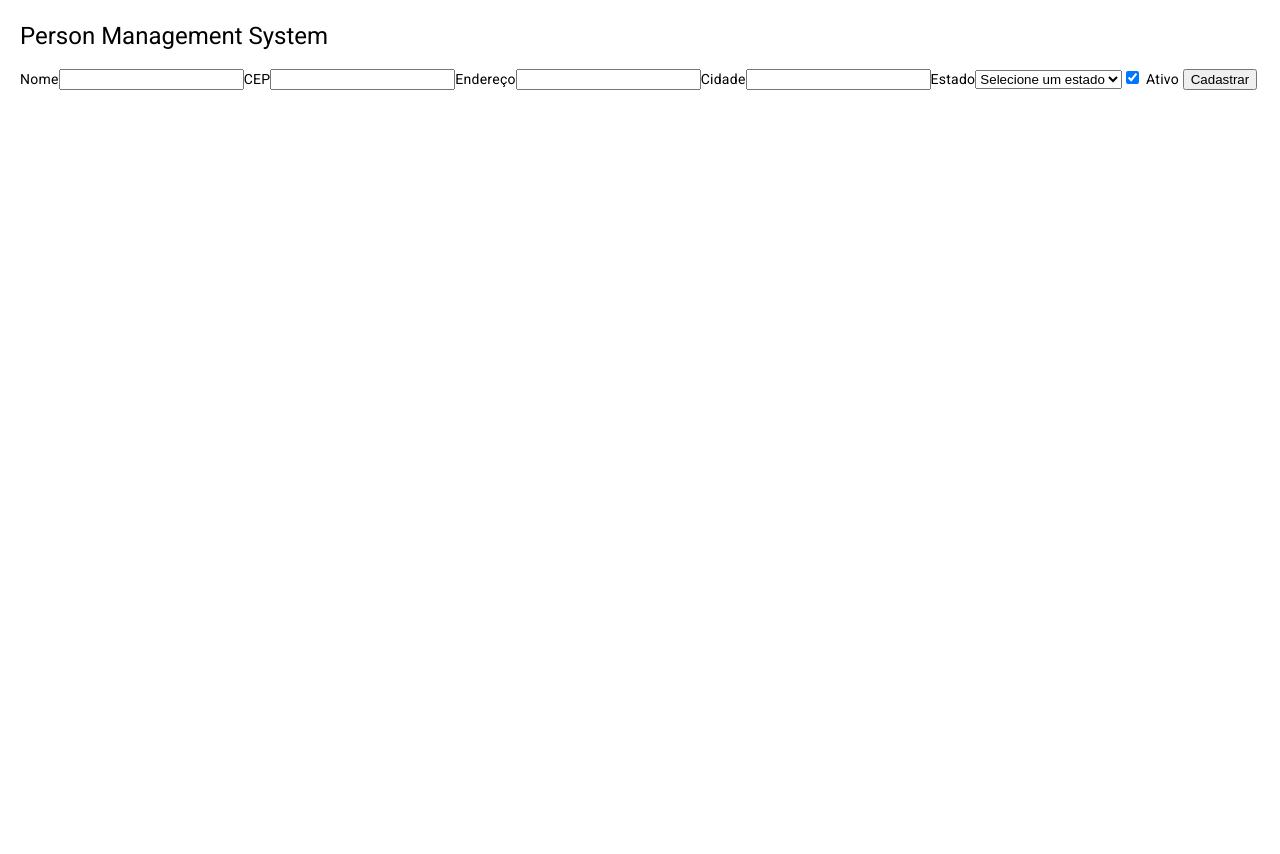
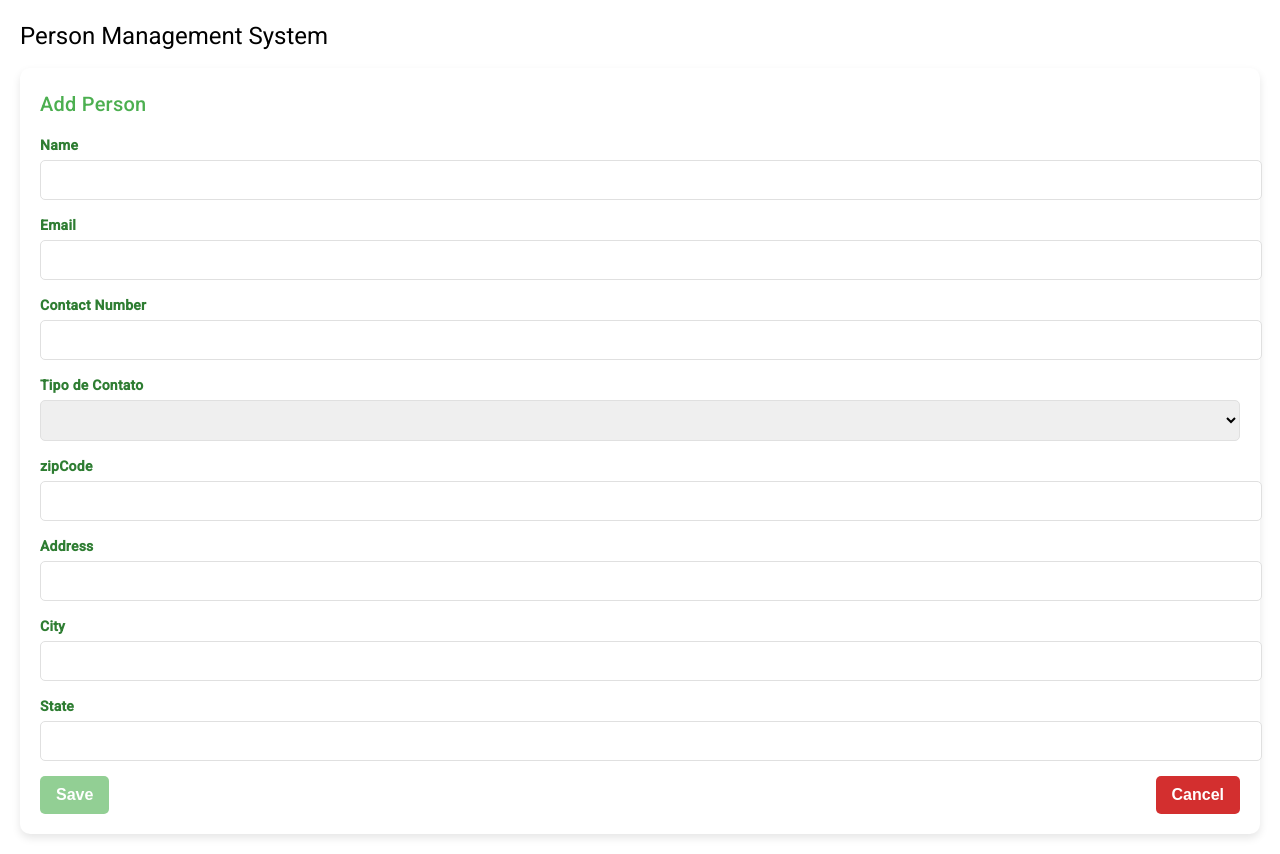
Before and after one commit to Sanluis94/ContactList-Front-end, an Angular app: page /person-form in a window 1280 px wide. Before the commit the page ends 800 px from the top, so only its background shows below. Built offline with nearby package versions, Linux system fonts and the light colour scheme.

Commit message:
Fixing registering and trying to display correctly the info for the contacts

```diff
--- a/src/app/components/person-form/person-form.component.html
+++ b/src/app/components/person-form/person-form.component.html
@@ -1,25 +1,66 @@
-<form [formGroup]="personForm" (ngSubmit)="onSubmit()">
-    <label for="name">Nome</label>
-    <input id="name" formControlName="name" type="text" required />
+<div class="container">
+  <h2>{{ isEditing ? 'Edit Person' : 'Add Person' }}</h2>
 
-    <label for="cep">CEP</label>
-    <input id="cep" formControlName="cep" type="text" (blur)="fetchAddress()" required />
+  <form [formGroup]="personForm" (ngSubmit)="onSubmit()">
+    <div class="form-group">
+      <label for="name">Name</label>
+      <input id="name" formControlName="name" type="text" required />
+    </div>
 
-    <label for="address">Endereço</label>
-    <input id="address" formControlName="address" type="text" required />
+    <div class="form-group">
+      <label for="email">Email</label>
+      <input id="email" formControlName="email" type="email" required />
+      <div class="error-message" *ngIf="personForm.get('email')?.invalid && personForm.get('email')?.touched">
+        Email inválido
+      </div>
+    </div>
 
-    <label for="city">Cidade</label>
-    <input id="city" formControlName="city" type="text" required />
+    <div class="form-group">
+      <label for="phone">Contact Number</label>
+      <input id="phone" formControlName="phone" type="text" required />
+      <div class="error-message" *ngIf="personForm.get('phone')?.invalid && personForm.get('phone')?.touched">
+        O telefone deve ter 10 ou 11 dígitos numéricos.
+      </div>
+    </div>
 
-    <label for="state">Estado</label>
-    <select id="state" formControlName="state" required>
-      <option value="">Selecione um estado</option>
-      <option *ngFor="let uf of states" [value]="uf">{{ uf }}</option>
-    </select>
+    <!-- Campo para selecionar o tipo de contato -->
+    <div class="form-group">
+      <label for="contactType">Tipo de Contato</label>
+      <select id="contactType" formControlName="contactType" class="form-control" required>
+        <option value="1">Telefone</option>
+        <option value="2">Email</option>
+        <option value="3">Endereço</option>
+      </select>
+      <div *ngIf="personForm.get('contactType')?.invalid && personForm.get('contactType')?.touched" class="error-message">
+        Tipo de contato é obrigatório.
+      </div>
+    </div>
 
-    <label>
-      <input type="checkbox" formControlName="active" /> Ativo
-    </label>
+    <div class="form-group">
+      <label for="zipCode">zipCode</label>
+      <input id="zipCode" formControlName="zipCode" type="text" (blur)="fetchAddress()" required />
+    </div>
 
-    <button type="submit">{{ isEditMode ? 'Atualizar' : 'Cadastrar' }}</button>
+    <div class="form-group">
+      <label for="address">Address</label>
+      <input id="address" formControlName="address" type="text" required />
+    </div>
+
+    <div class="form-group">
+      <label for="city">City</label>
+      <input id="city" formControlName="city" type="text" required />
+    </div>
+
+    <div class="form-group">
+      <label for="state">State</label>
+      <input id="state" formControlName="state" type="text" required />
+    </div>
+
+    <div class="button-group">
+      <button type="submit" class="save-btn" [disabled]="personForm.invalid">
+        {{ isEditing ? 'Update' : 'Save' }}
+      </button>
+      <button type="button" class="cancel-btn" (click)="onCancel()">Cancel</button>
+    </div>
   </form>
+</div>
--- a/src/app/components/person-form/person-form.component.scss
+++ b/src/app/components/person-form/person-form.component.scss
@@ -1,63 +1,111 @@
-.form-container {
-  max-width: 600px;
-  margin: 40px auto;
+/* Paleta de Cores */
+$primary-color: #4CAF50;
+$secondary-color: #2E7D32;
+$background-color: #F4F7F6;
+$hover-color: #C8E6C9;
+$border-color: #E0E0E0;
+$danger-color: #D32F2F;
+$danger-hover: #B71C1C;
+
+/* Estilos gerais */
+.container {
+  background: white;
+  border-radius: 10px;
   padding: 20px;
-  background: #ffffff;
-  box-shadow: 0 4px 10px rgba(0, 0, 0, 0.1);
-  border-radius: 10px;
+  box-shadow: 0px 4px 8px rgba(0, 0, 0, 0.1);
+}
 
 h2 {
-    text-align: center;
-    margin-bottom: 20px;
+  color: $primary-color;
+  margin-bottom: 15px;
 }
 
 .form-group {
-    display: flex;
-    flex-direction: column;
   margin-bottom: 15px;
+}
 
 label {
   font-weight: bold;
+  color: $secondary-color;
+  display: block;
   margin-bottom: 5px;
 }
 
-    input {
+input, select {
+  width: 100%;
   padding: 10px;
-      border: 1px solid #ccc;
+  border: 1px solid $border-color;
   border-radius: 5px;
   font-size: 16px;
 }
+
+input:focus, select:focus {
+  outline: none;
+  border-color: $primary-color;
+  box-shadow: 0px 0px 5px rgba(76, 175, 80, 0.5);
 }
 
-  .actions {
+/* Botões de ação */
+button {
+  border: none;
+  padding: 10px 16px;
+  cursor: pointer;
+  font-size: 16px;
+  font-weight: bold;
+  border-radius: 5px;
+  transition: all 0.3s ease;
+}
+
+.save-btn {
+  background: $primary-color;
+  color: white;
+}
+
+.save-btn:hover {
+  background: darken($primary-color, 10%);
+}
+
+.save-btn:disabled {
+  background-color: lighten($primary-color, 20%);
+  cursor: not-allowed;
+}
+
+.cancel-btn {
+  background: $danger-color;
+  color: white;
+}
+
+.cancel-btn:hover {
+  background: $danger-hover;
+}
+
+/* Ajuste para agrupar botões corretamente */
+.button-group {
   display: flex;
   justify-content: space-between;
+  gap: 10px;
+}
+
+/* Ajuste para telas menores */
+@media (max-width: 480px) {
+  .button-group {
+    flex-direction: column;
+  }
 
   button {
-      padding: 10px 15px;
-      font-size: 16px;
-      border: none;
-      border-radius: 5px;
-      cursor: pointer;
-      transition: all 0.3s ease;
-
-      &.save {
-        background-color: #28a745;
-        color: white;
-
-        &:hover {
-          background-color: #218838;
+    width: 100%;
   }
 }
 
-      &.cancel {
-        background-color: #dc3545;
-        color: white;
+/* Responsividade */
+@media (max-width: 768px) {
+  input, select {
+    font-size: 14px;
+    padding: 8px;
+  }
 
-        &:hover {
-          background-color: #c82333;
+  button {
+    padding: 8px 12px;
+    font-size: 14px;
   }
 }
-    }
-  }
-}
--- a/src/app/components/person-form/person-form.component.ts
+++ b/src/app/components/person-form/person-form.component.ts
@@ -12,9 +12,8 @@ import { HttpClient } from '@angular/common/http';
 })
 export class PersonFormComponent implements OnInit {
   personForm: FormGroup;
-  isEditMode = false;
+  isEditing = false;
   personId?: number;
-  states: string[] = ['AC', 'AL', 'AP', 'AM', 'BA', 'CE', 'DF', 'ES', 'GO', 'MA', 'MT', 'MS', 'MG', 'PA', 'PB', 'PR', 'PE', 'PI', 'RJ', 'RN', 'RS', 'RO', 'RR', 'SC', 'SP', 'SE', 'TO']; // Adicione esta linha
 
   constructor(
     private fb: FormBuilder,
@@ -25,50 +24,65 @@ export class PersonFormComponent implements OnInit {
   ) {
     this.personForm = this.fb.group({
       name: ['', Validators.required],
-      cep: ['', [Validators.required, Validators.minLength(8)]],
+      email: ['', [Validators.required, Validators.email]],
+      phone: ['', [Validators.required, Validators.pattern('^[0-9]{10,11}$')]],
+      zipCode: ['', [Validators.required, Validators.minLength(8), Validators.maxLength(8)]],
       address: ['', Validators.required],
       city: ['', Validators.required],
       state: ['', Validators.required],
-      active: [true]
+      active: [true],
+      contactType: ['', Validators.required],
     });
   }
 
   ngOnInit(): void {
     this.personId = Number(this.route.snapshot.paramMap.get('id'));
     if (this.personId) {
-      this.isEditMode = true;
+      this.isEditing = true;
       this.personService.getPersonById(this.personId).subscribe(person => {
-        this.personForm.patchValue(person);
+        this.personForm.reset(person); // Usa reset para garantir atualização correta
       });
     }
   }
 
   onSubmit(): void {
-    if (this.personForm.valid) {
+    if (this.personForm.invalid) {
+      this.personForm.markAllAsTouched();
+      return;
+    }
+
     const person: Person = this.personForm.value;
+    console.log('Enviando para a API:', JSON.stringify(person, null, 2));
 
-      if (this.isEditMode) {
-        this.personService.updatePerson(this.personId!, person).subscribe(() => {
+    this.personService.createPerson(person).subscribe({
+      next: () => {
+        console.log('Pessoa criada com sucesso:', person);
         this.router.navigate(['/people']);
+      },
+      error: (err) => {
+        console.error('Erro ao criar pessoa:', err);
+        console.log('Detalhes do erro:', err.message);
+        console.log('Erro completo:', err);
+      }
     });
-      } else {
-        this.personService.createPerson(person).subscribe(() => {
-          this.router.navigate(['/people']);
-        });
-      }
-    }
   }
 
   fetchAddress(): void {
-    const cep = this.personForm.get('cep')?.value;
-    if (cep.length === 8) {
-      this.http.get<any>(`https://viacep.com.br/ws/${cep}/json/`).subscribe(data => {
+    const zipCode = this.personForm.get('zipCode')?.value;
+    if (zipCode.length === 8) {
+      this.http.get<any>(`https://viacep.com.br/ws/${zipCode}/json/`).subscribe(data => {
+        if (!data.erro) {
           this.personForm.patchValue({
             address: `${data.logradouro}, ${data.bairro}`,
             city: data.localidade,
             state: data.uf
           });
+        }
       });
     }
   }
+
+  onCancel(): void {
+    this.router.navigate(['/people']);
   }
+}
--- a/src/app/components/person-list/person-list.component.html
+++ b/src/app/components/person-list/person-list.component.html
@@ -6,10 +6,11 @@
       <th>ID</th>
       <th>Nome</th>
       <th>Endereço</th>
-      <th>CEP</th>
+      <th>zipCode</th>
       <th>UF</th>
       <th>Ativo</th>
       <th>Contatos</th>
+      <th>Tipo de Contato</th>
       <th>Ações</th>
     </tr>
   </thead>
@@ -18,12 +19,12 @@
       <td>{{ person.id }}</td>
       <td>{{ person.name }}</td>
       <td>{{ person.address }}</td>
-      <td>{{ person.cep }}</td>
+      <td>{{ person.zipCode }}</td>
       <td>{{ person.state }}</td>
       <td>{{ person.active ? 'Sim' : 'Não' }}</td>
       <td>{{ person.contacts.join(', ') }}</td>
+      <td>{{ getContactType(person.contactType) }}</td>
       <td>
-        <button (click)="loadPeople()">Carregar</button>
         <button (click)="deletePerson(person.id)">Excluir</button>
       </td>
     </tr>
--- a/src/app/components/person-list/person-list.component.scss
+++ b/src/app/components/person-list/person-list.component.scss
@@ -1,33 +1,103 @@
-.list-container {
-    max-width: 90%;
-    margin: 40px auto;
-    background: #ffffff;
-    padding: 20px;
-    border-radius: 10px;
-    box-shadow: 0 4px 10px rgba(0, 0, 0, 0.1);
+/* person-list.component.scss */
 
-    h2 {
-      text-align: center;
-      margin-bottom: 20px;
-    }
+/* Paleta de Cores */
+$primary-color: #4CAF50;
+$secondary-color: #2E7D32;
+$background-color: #F4F7F6;
+$hover-color: #C8E6C9;
+$border-color: #E0E0E0;
+$danger-color: #D32F2F;
+$danger-hover: #B71C1C;
 
-    .actions {
-      display: flex;
-      justify-content: flex-end;
-      margin-bottom: 15px;
+/* Estilos gerais */
+.container {
+  background: white;
+  border-radius: 10px;
+  padding: 20px;
+  box-shadow: 0px 4px 8px rgba(0, 0, 0, 0.1);
+}
 
-      button {
-        background-color: #007bff;
-        color: white;
-        padding: 10px 15px;
-        border: none;
-        border-radius: 5px;
-        cursor: pointer;
-        transition: 0.3s;
+h2 {
+  color: $primary-color;
+  margin-bottom: 15px;
+}
 
-        &:hover {
-          background-color: #0056b3;
-        }
-      }
-    }
+.list {
+  list-style: none;
+  padding: 0;
+}
+
+.list-item {
+  background: $background-color;
+  padding: 12px;
+  margin-bottom: 8px;
+  border-radius: 5px;
+  transition: background 0.3s ease;
+  display: flex;
+  justify-content: space-between;
+  align-items: center;
+}
+
+.list-item:hover {
+  background: $hover-color;
+}
+
+/* Botões de ação */
+button {
+  border: none;
+  padding: 8px 12px;
+  cursor: pointer;
+  font-size: 14px;
+  font-weight: bold;
+  border-radius: 5px;
+  transition: all 0.3s ease;
+}
+
+.edit-btn {
+  background: $secondary-color;
+  color: white;
+}
+
+.edit-btn:hover {
+  background: darken($secondary-color, 10%);
+}
+
+.delete-btn {
+  background: $danger-color;
+  color: white;
+}
+
+.delete-btn:hover {
+  background: $danger-hover;
+}
+
+.add-btn {
+  background: #2196F3;
+  color: white;
+  padding: 10px 16px;
+  font-size: 16px;
+  font-weight: bold;
+  border-radius: 5px;
+  cursor: pointer;
+  transition: all 0.3s ease;
+  margin-bottom: 10px;
+  display: inline-block;
+}
+
+.add-btn:hover {
+  background: #1565C0;
+}
+
+/* Responsividade */
+@media (max-width: 768px) {
+  .list-item {
+    font-size: 14px;
+    flex-direction: column;
+    align-items: flex-start;
   }
+
+  button {
+    padding: 6px 10px;
+    font-size: 12px;
+  }
+}
--- a/src/app/components/person-list/person-list.component.ts
+++ b/src/app/components/person-list/person-list.component.ts
@@ -29,4 +29,17 @@ export class PersonListComponent implements OnInit {
       });
     }
   }
+
+  getContactType(contactType: number): string {
+    switch (contactType) {
+      case 1:
+        return 'Telefone';
+      case 2:
+        return 'Email';
+      case 3:
+        return 'Endereço';
+      default:
+        return 'Desconhecido';
+    }
+  }
 }
--- a/src/app/components/person-table/person-table.component.html
+++ b/src/app/components/person-table/person-table.component.html
@@ -1,13 +1,13 @@
-<!-- person-table.component.html -->
-<div class="table-container">
-  <button class="add-btn" (click)="addPerson()">+ Adicionar Pessoa</button>
-  <table>
+<div class="container">
+  <h2>Lista de Pessoas</h2>
+  <button class="add-button" (click)="addPerson()">Adicionar Pessoa</button>
+  <table class="styled-table">
     <thead>
       <tr>
         <th>ID</th>
         <th>Nome</th>
         <th>Endereço</th>
-        <th>CEP</th>
+        <th>zipCode</th>
         <th>UF</th>
         <th>Ativo</th>
         <th>Contatos</th>
@@ -19,13 +19,13 @@
         <td>{{ person.id }}</td>
         <td>{{ person.name }}</td>
         <td>{{ person.address }}</td>
-        <td>{{ person.cep }}</td>
+        <td>{{ person.zipCode }}</td>
         <td>{{ person.state }}</td>
         <td>{{ person.active ? 'Sim' : 'Não' }}</td>
         <td>{{ person.contacts.join(', ') }}</td>
         <td>
-          <button class="edit-btn" (click)="editPerson(person.id)">Editar</button>
-          <button class="delete-btn" (click)="deletePerson(person.id)">Excluir</button>
+          <button class="edit-button" (click)="editPerson(person.id)">Editar</button>
+          <button class="delete-button" (click)="deletePerson(person.id)">Excluir</button>
         </td>
       </tr>
     </tbody>
--- a/src/app/models/person.ts
+++ b/src/app/models/person.ts
@@ -1,10 +1,11 @@
 export interface Person {
     id: number;
     name: string;
-    cep: string;
+    zipCode: string;
     address: string;
     city: string;
     state: string;
     active: boolean;
     contacts: string[];
+    contactType: number;
   }
```
Also changed, not shown: src/app/components/person-table/person-table.component.scss (+10 -12 lines), 2 other files (tests, documents, lock files or other folders). Lines whose indentation alone changed are shown as unchanged.
